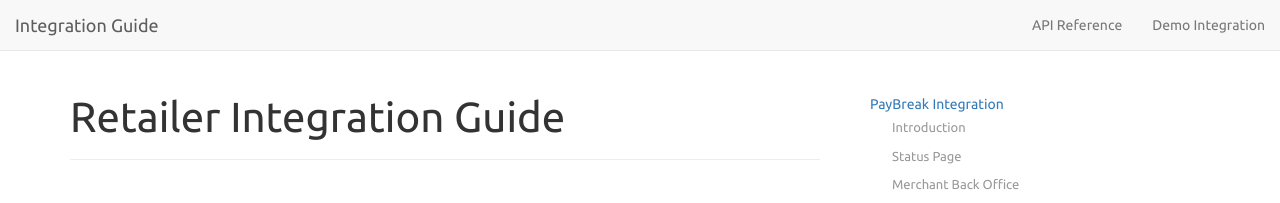
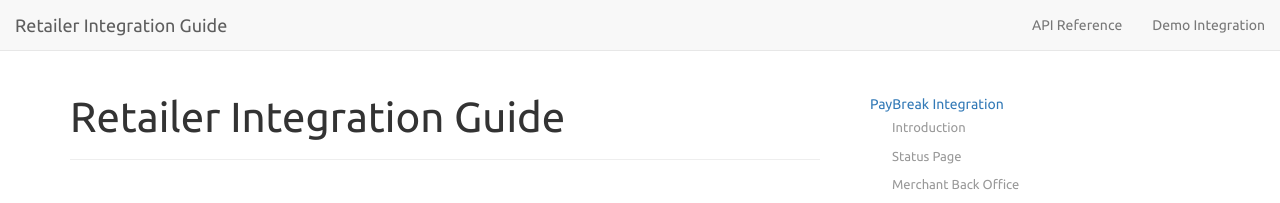
Before and after one commit to payitmonthly/Integration, a Jekyll site: the page built from index.md, in a window 1280 px wide. Shown: the top 203 px of the page. Built offline with Jekyll 4.4.1, drawn with Linux system fonts in a browser that asks for light colours; nearby versions of some CDN libraries; Markdown is read by kramdown in place of the engine named in the settings; our own code applies the rules of GitHub Pages for plain Markdown files.

Commit message:
Update header.html

```diff
--- a/_includes/header.html
+++ b/_includes/header.html
@@ -9,7 +9,7 @@
                 <span class="icon-bar"></span>
                 <span class="icon-bar"></span>
             </button>
-                <a class="navbar-brand" href="{{ site.baseurl }}/">Integration Guide</a>
+                <a class="navbar-brand" href="{{ site.baseurl }}/">Retailer Integration Guide</a>
         </div>
 
         <!-- Collect the nav links, forms, and other content for toggling -->
```
